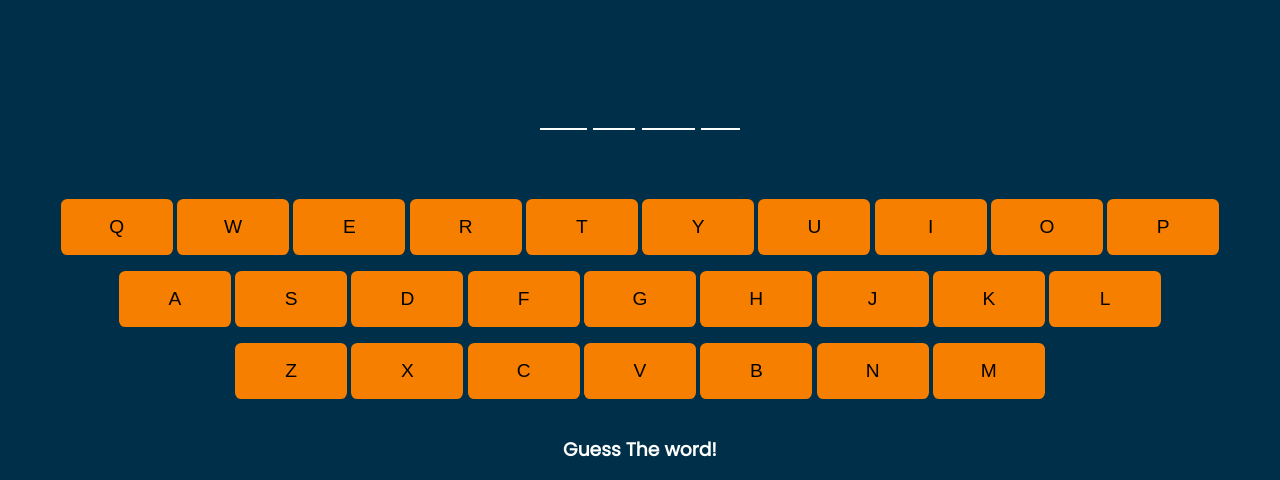
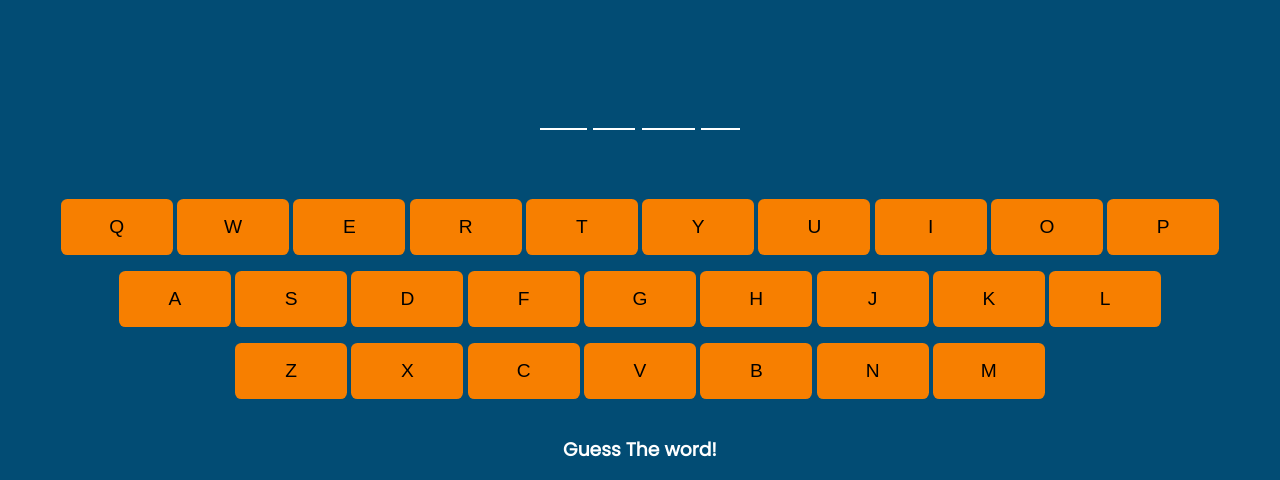
Before and after one commit to cataraul/hangman, a plain HTML site: page index.html in a window 1280 px wide. Shown: the part 361-841 px from the top of the page. Drawn offline with Linux system fonts and the light colour scheme.

Commit message:
Update style.css

```diff
--- a/style.css
+++ b/style.css
@@ -10,7 +10,7 @@ body{
     justify-content: center;
     flex-direction: column;
     font-family: 'Poppins', sans-serif;
-    background-color: #003049;
+    background-color: #024c74;
     position: relative;
 }
 /* .start{
```
